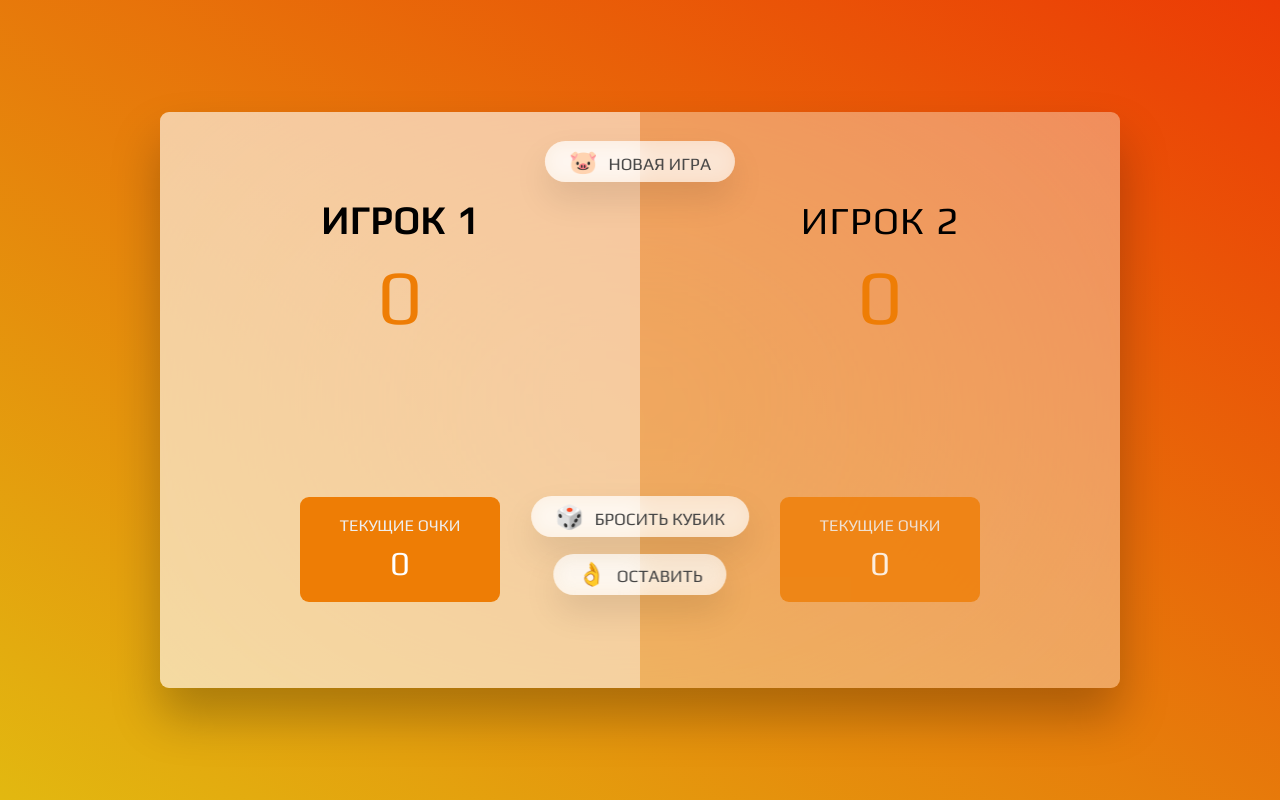
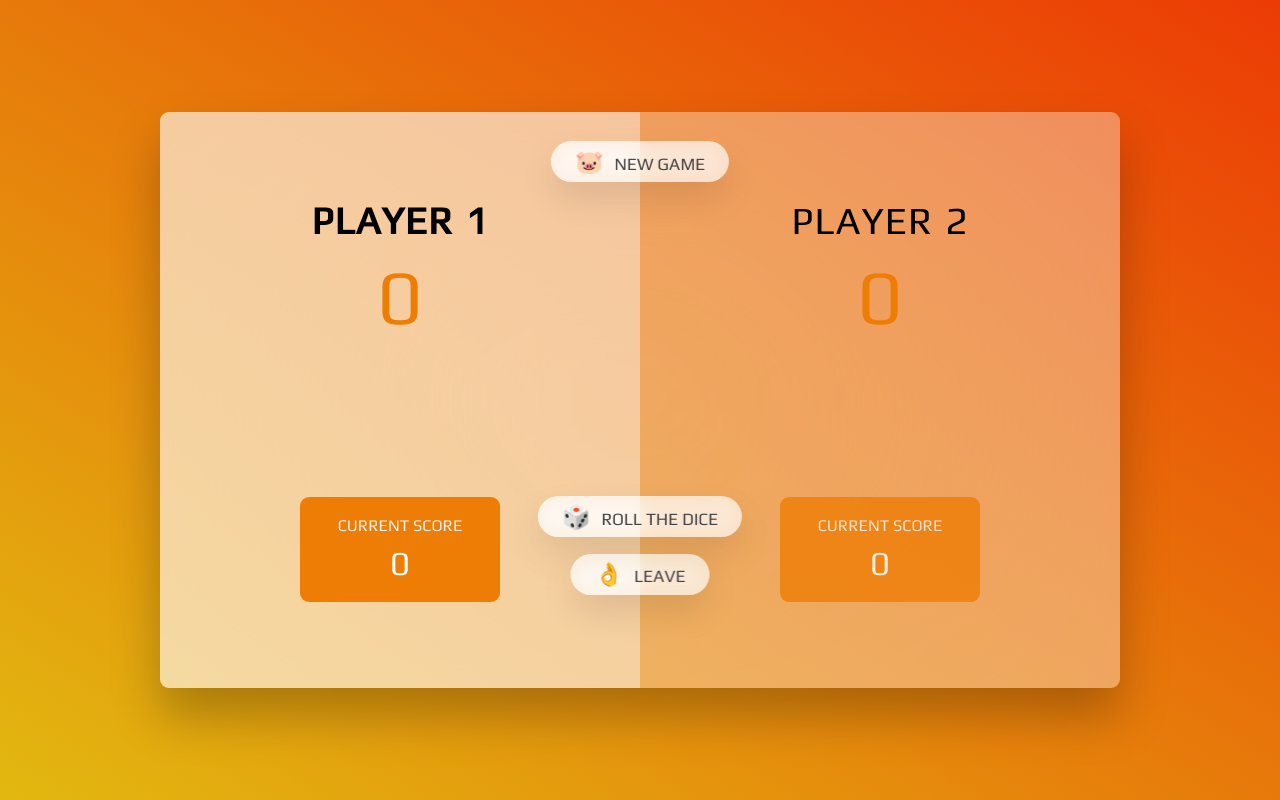
Before and after one commit to slvkubrak22/Dice, a plain HTML site: page index.html in a window 1280 px wide. Drawn offline with Linux system fonts and the light colour scheme.

Commit message:
change language and top score

```diff
--- a/index.html
+++ b/index.html
@@ -10,26 +10,26 @@
   <body>
     <main>
       <section class="player player--0 player--active">
-        <h2 class="name" id="name--0">Игрок 1</h2>
+        <h2 class="name" id="name--0">Player 1</h2>
         <p class="score" id="score--0">47</p>
         <div class="current">
-          <p class="current-label">Текущие очки</p>
+          <p class="current-label">Current score</p>
           <p class="current-score" id="current--0">0</p>
         </div>
       </section>
       <section class="player player--1">
-        <h2 class="name" id="name--1">Игрок 2</h2>
+        <h2 class="name" id="name--1">Player 2</h2>
         <p class="score" id="score--1">31</p>
         <div class="current">
-          <p class="current-label">Текущие очки</p>
+          <p class="current-label">Current score</p>
           <p class="current-score" id="current--1">0</p>
         </div>
       </section>
 
       <img src="Assets/dice1.png" alt="Playing dice" class="dice" />
-      <button class="btn btn--new">🐷 Новая игра</button>
-      <button class="btn btn--roll">🎲 Бросить кубик</button>
-      <button class="btn btn--hold">👌 Оставить</button>
+      <button class="btn btn--new">🐷 New game</button>
+      <button class="btn btn--roll">🎲 Roll the dice</button>
+      <button class="btn btn--hold">👌 Leave</button>
     </main>
     <script src="script.js"></script>
   </body>
--- a/script.js
+++ b/script.js
@@ -80,7 +80,7 @@ btnHold.addEventListener('click', function() {
     totalScores[activePlayer] += currentScore;
     document.getElementById(`score--${activePlayer}`).textContent = totalScores[activePlayer];
     // 2. If total score > || == 100 --> active player won, if not - switch active player
-    if (totalScores[activePlayer] >= 100) {
+    if (totalScores[activePlayer] >= 10) {
       isPlaying = false;
       document.querySelector(`.player--${activePlayer}`).classList.add('player--winner');
       document.querySelector(`.player--${activePlayer}`).classList.remove('player--active');
```
